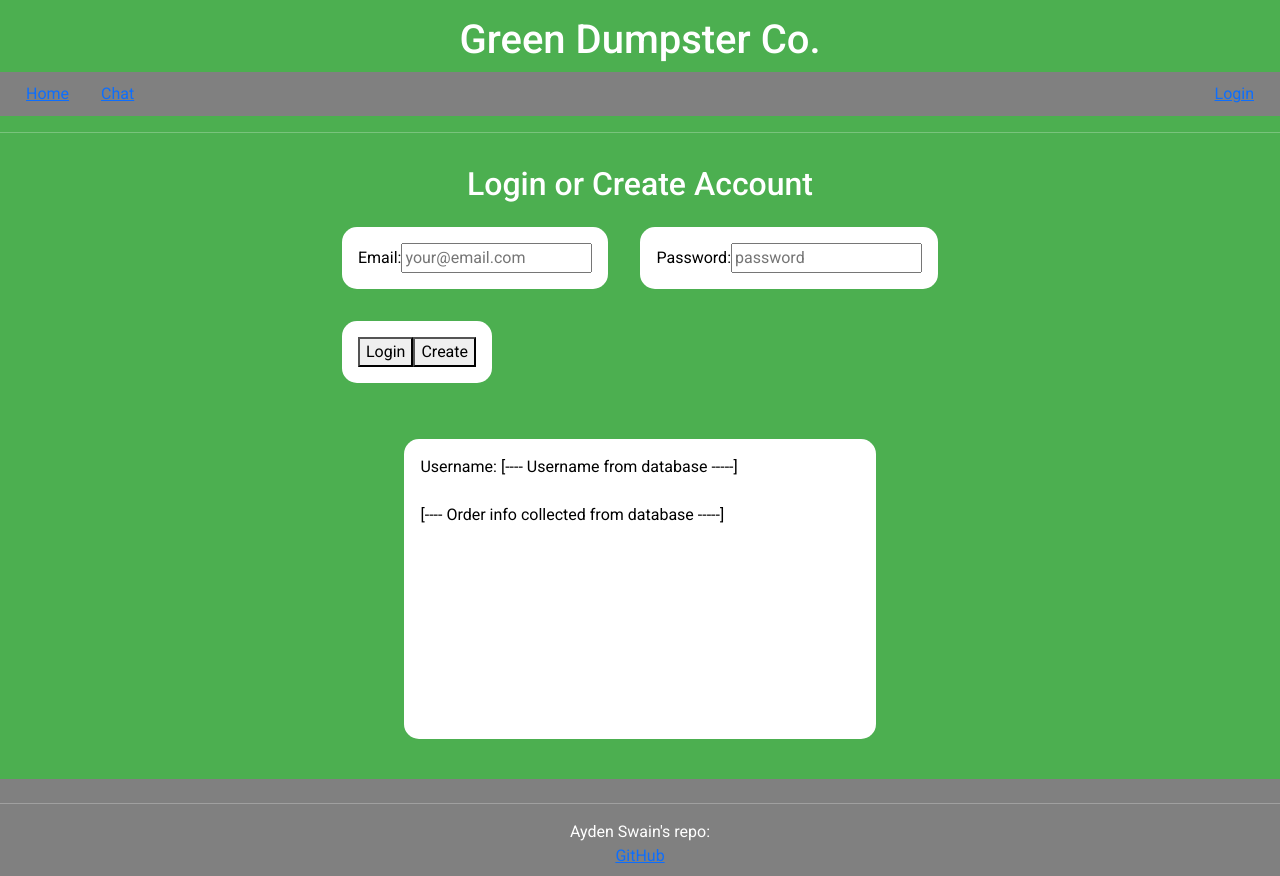
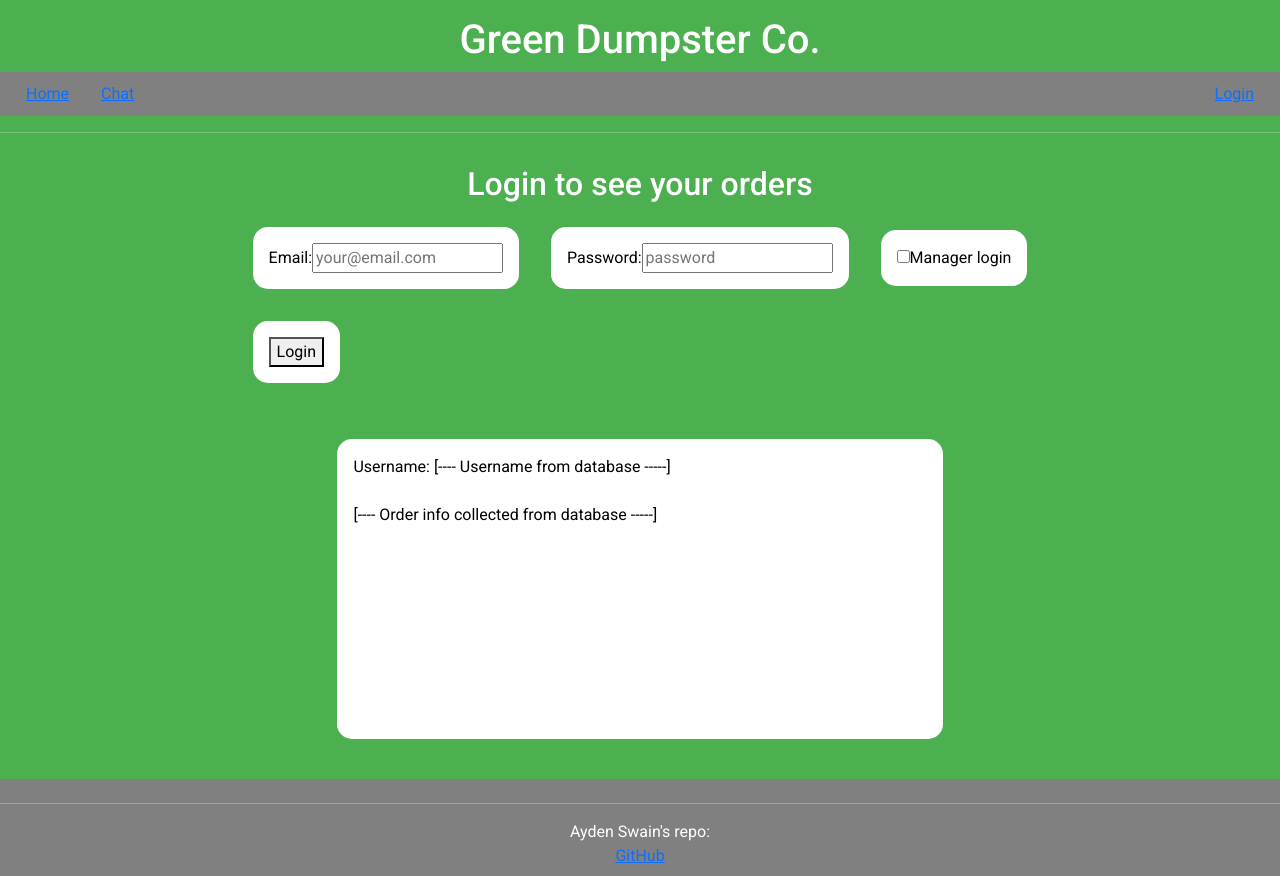
Before and after one commit to AydenSwain/startup, a React (Vite) app in the folder startup/: page /login in a window 1280 px wide. Built offline with nearby package versions, Linux system fonts and the light colour scheme; a web font is replaced by a local one.

Commit message:
Login page form is reactive with local storage and app level state

```diff
--- a/startup/src/app.jsx
+++ b/startup/src/app.jsx
@@ -2,7 +2,7 @@ import React, { useState } from 'react';
 import 'bootstrap/dist/css/bootstrap.min.css';
 import './app.css';
 
-import { BrowserRouter, Route, Routes, NavLink } from 'react-router-dom';
+import { BrowserRouter, Route, Routes, NavLink, useNavigate } from 'react-router-dom';
 import Home from './home/Home.jsx';
 import Login from './login/Login.jsx';
 import Chat from './chat/Chat.jsx';
@@ -38,7 +38,7 @@ return (
             <main>
                 <Routes>
                     <Route path="/" element={<Home />} />
-                    <Route path="/login" element={<Login />} />
+                    <Route path="/login" element={<Login email={email} setEmail={setEmail} isManager={isManager} setIsManager={setIsManager} />} />
                     <Route path="/chat" element={<Chat />} />
                     <Route path="*" element={<NotFound />} />
                 </Routes>
--- a/startup/src/login/login.jsx
+++ b/startup/src/login/login.jsx
@@ -1,25 +1,46 @@
 import React from 'react';
 import './login.css';
 import '../app.css';
+import { useNavigate } from 'react-router-dom';
 
-export default function Login() {
+export default function Login({ setEmail, setIsManager }) {
+  const navigate = useNavigate();
+
+  const handleSubmit = (event) => {
+    event.preventDefault();
+    const formData = new FormData(event.target);
+
+    setEmail(formData.get('email'));
+    localStorage.setItem('email', formData.get('email'));
+
+    setIsManager(formData.get('isManager') === 'on');
+    localStorage.setItem('isManager', formData.get('isManager') === 'on');
+
+    navigate('/chat');
+  };
+
   return (
     <main>
-      <h2>Login or Create Account</h2>
-      <form method="get">
+      <h2>Login to see your orders</h2>
+      <form onSubmit={handleSubmit}>
           <div className="white-rounded-box">
-              <label for="email">Email: </label>
-              <input type="text" id="email" placeholder="your@email.com" />
+              <label for="email">Email:</label>
+              <input type="text" name="email" placeholder="your@email.com" />
           </div>
           <div className="white-rounded-box">
               <label for="password">Password: </label>
-              <input type="password" id="password" placeholder="password" />
+              <input type="password" name="password" placeholder="password" />
+          </div>
+          <div className="white-rounded-box">
+            <label>
+              <input type="checkbox" name="isManager" />
+              Manager login
+            </label>
           </div>
           <br />
 
           <div className="white-rounded-box" style={{ textAlign: 'center' }}>
               <button type="submit">Login</button>
-              <button type="submit">Create</button>
           </div>
       </form>
       <br />
```
